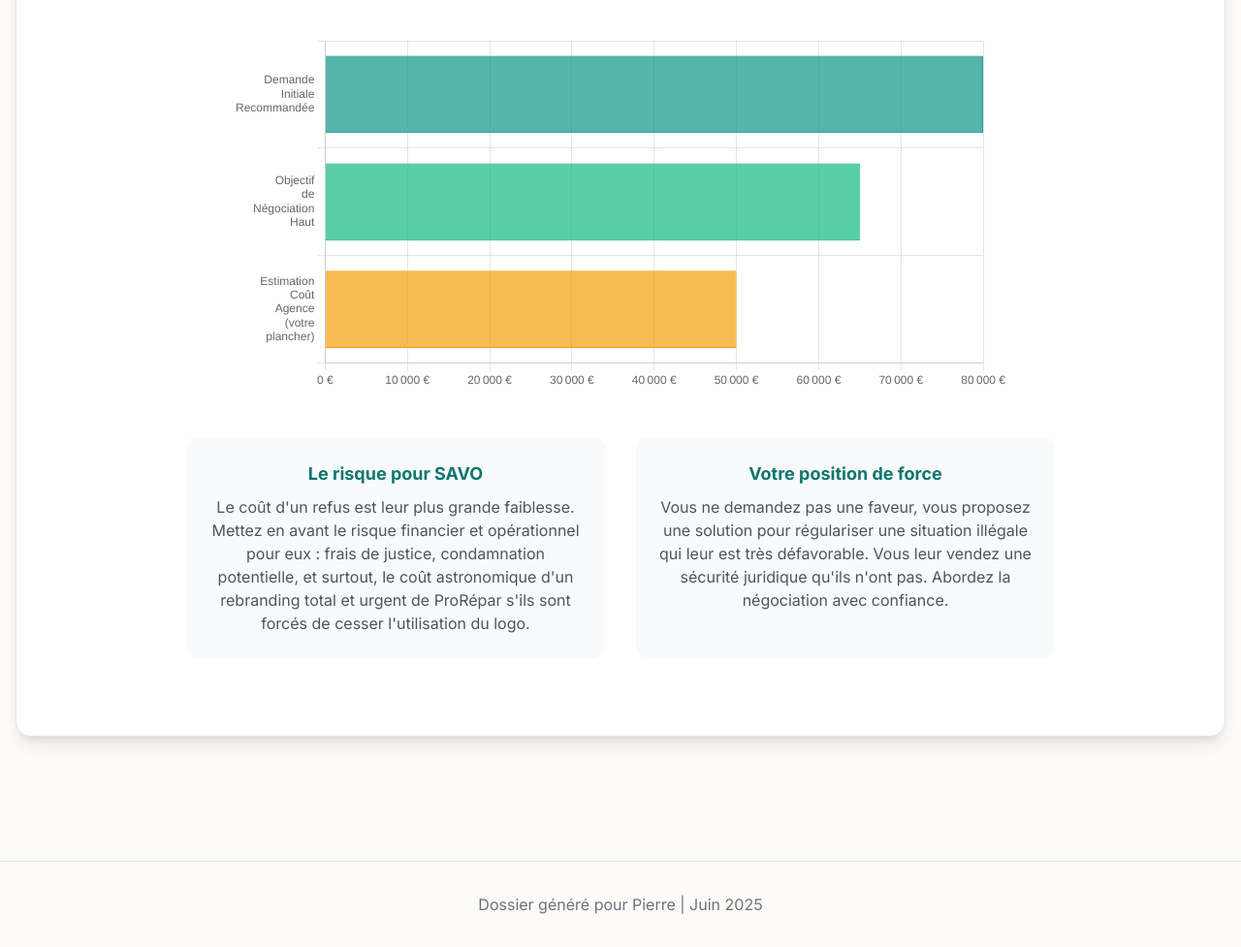
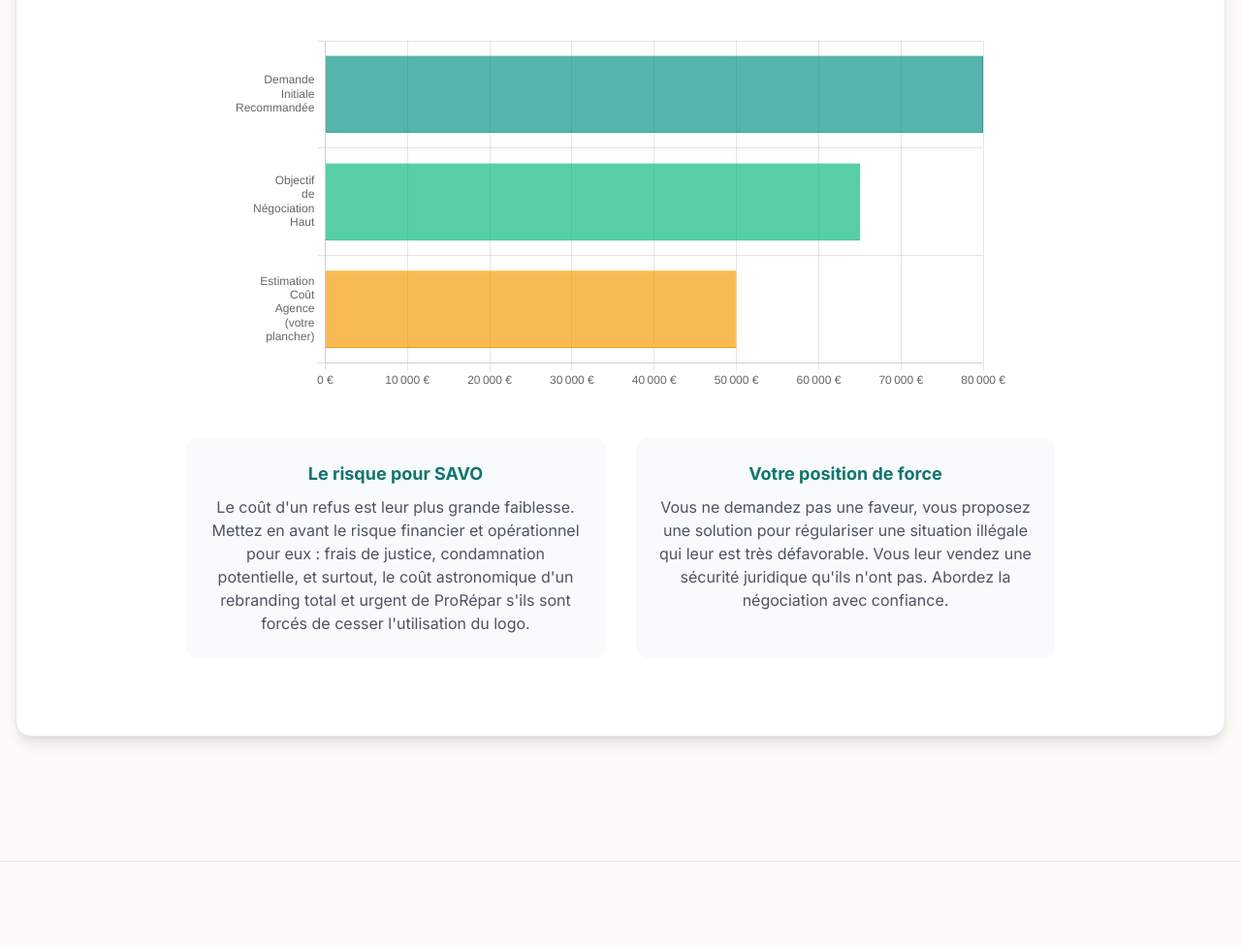
Before and after one commit to lamtaxyz/pi-logo-savo, a plain HTML site: page index.html in a window 1280 px wide. Shown: the part 1979-2956 px from the top of the page at 97% size. After the commit the page ends 2932 px from the top, so only its background shows below. Drawn offline with nearby package versions, Linux system fonts and the light colour scheme.

Commit message:
Add files via upload

```diff
--- a/index.html
+++ b/index.html
@@ -230,7 +230,7 @@
     </main>
 
     <footer class="text-center py-8 mt-16 border-t border-gray-200">
-        <p class="text-gray-500">Dossier généré pour Pierre | Juin 2025</p>
+        <p class="text-gray-500"></p>
     </footer>
 
     <script>
```
